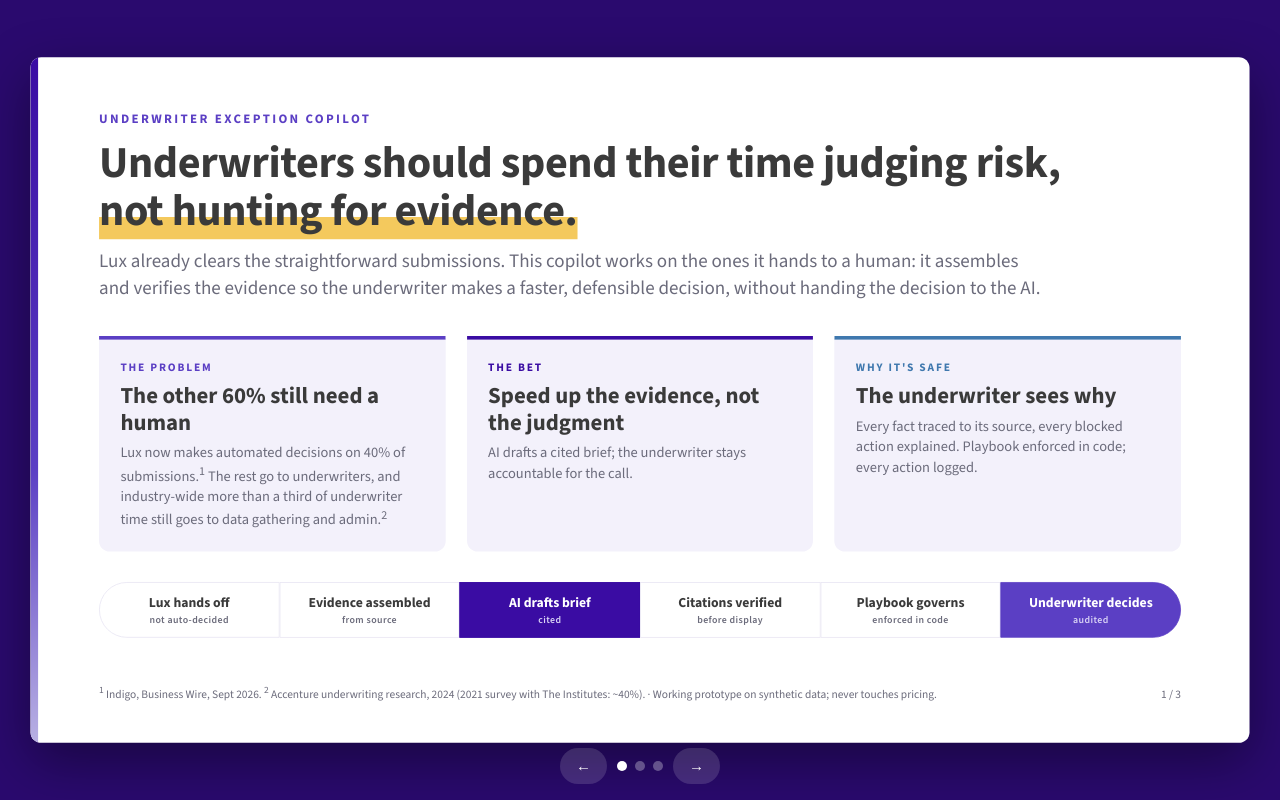
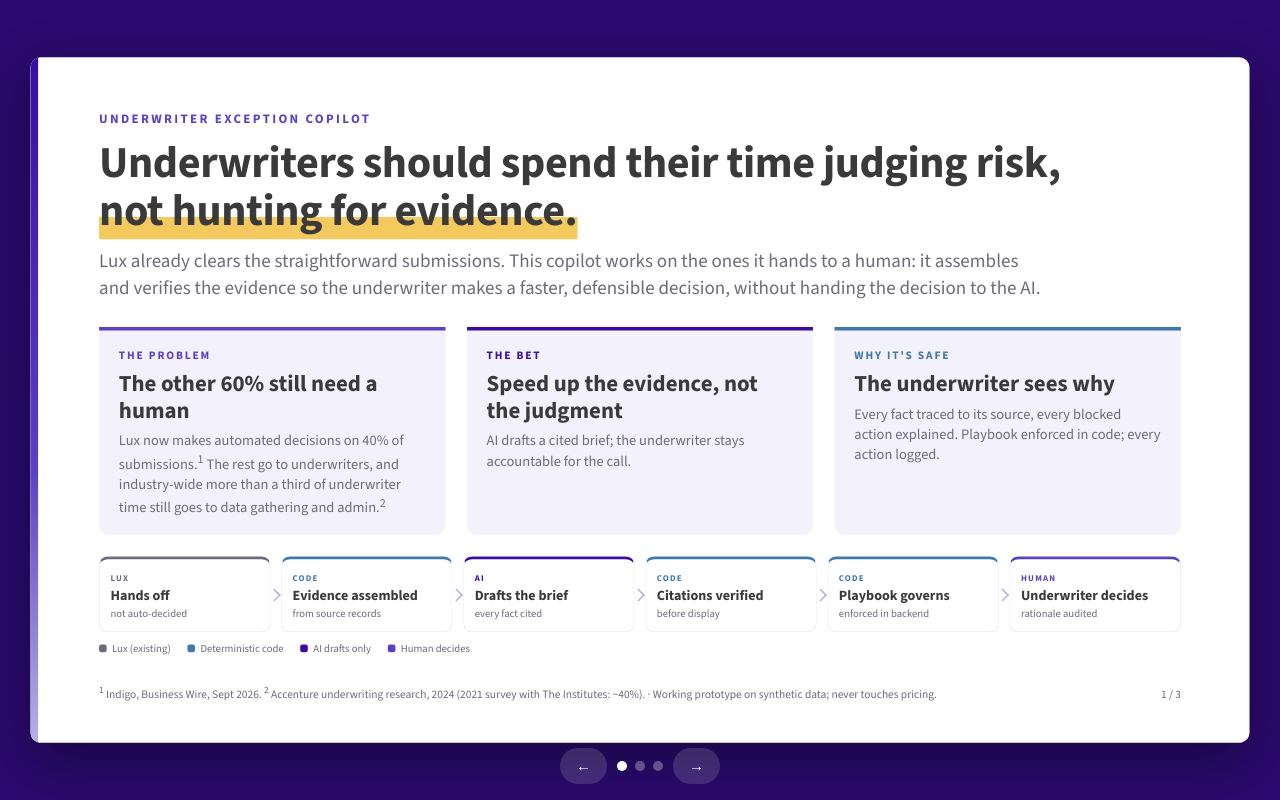
Before and after one commit to akhilesh360/underwriter-exception-copilot, a plain HTML site: page docs/deck.html in a window 1280 px wide. Drawn offline with nearby package versions, Linux system fonts and the light colour scheme.

Commit message:
Deck: consistent flow with arrows and step owners

```diff
--- a/docs/deck.html
+++ b/docs/deck.html
@@ -28,18 +28,19 @@
   .foot a{color:var(--primary);font-weight:700;text-decoration:none}
 
   /* slide 1 */
-  .big3{display:grid;grid-template-columns:repeat(3,1fr);gap:28px;margin-top:46px}
-  .card{border-top:5px solid var(--c);background:var(--lav50);border-radius:0 0 14px 14px;padding:26px 28px 28px}
+  .big3{display:grid;grid-template-columns:repeat(3,1fr);gap:28px;margin-top:34px}
+  .card{border-top:5px solid var(--c);background:var(--lav50);border-radius:0 0 14px 14px;padding:22px 26px 22px}
   .card .lbl{font-size:15px;font-weight:800;letter-spacing:.16em;text-transform:uppercase;color:var(--c)}
   .card .val{font-size:30px;font-weight:800;line-height:1.15;color:var(--header);margin-top:10px}
   .card .txt{font-size:19px;line-height:1.4;color:var(--muted);margin-top:10px}
-  .flow{margin-top:40px;display:flex;align-items:center}
-  .step{flex:1;text-align:center;font-size:18px;font-weight:700;color:var(--header);padding:14px 6px;border:1px solid var(--line);background:#fff}
-  .step:first-child{border-radius:999px 0 0 999px} .step:last-child{border-radius:0 999px 999px 0}
-  .step small{display:block;font-size:13px;font-weight:600;color:var(--muted);letter-spacing:.04em;margin-top:2px}
-  .step.ai{background:var(--primary);color:#fff;border-color:var(--primary)} .step.ai small{color:#d9d3f5}
-  .step.hu{background:var(--purple);color:#fff;border-color:var(--purple)} .step.hu small{color:#d9d3f5}
-
+  .flow{margin-top:28px;display:grid;grid-template-columns:repeat(6,1fr);gap:14px}
+  .step{position:relative;background:#fff;border:1px solid var(--line);border-top:4px solid var(--o);border-radius:12px;padding:12px 14px 14px;text-align:left}
+  .step:not(:last-child)::after{content:"";position:absolute;right:-12px;top:50%;width:10px;height:10px;border-top:2.5px solid var(--lav);border-right:2.5px solid var(--lav);transform:translate(0,-50%) rotate(45deg)}
+  .step .own{display:inline-block;font-size:11.5px;font-weight:800;letter-spacing:.14em;text-transform:uppercase;color:var(--o)}
+  .step .t{font-size:18.5px;font-weight:800;color:var(--header);margin-top:4px;line-height:1.15}
+  .step .d{font-size:14px;color:var(--muted);margin-top:3px}
+  .legend{display:flex;gap:22px;margin:12px 0 18px;font-size:14px;color:var(--muted)}
+  .legend i{display:inline-block;width:10px;height:10px;border-radius:3px;background:var(--o);margin-right:7px;vertical-align:0}
   /* slide 2 */
   .s2{display:grid;grid-template-columns:1fr 360px;gap:40px;margin-top:30px;flex:1;min-height:0;margin-bottom:22px}
   .video{background:#0f172a;border-radius:14px;overflow:hidden;display:flex}
@@ -91,13 +92,14 @@
       <div class="card" style="--c:var(--skydark)"><div class="lbl">Why it's safe</div><div class="val">The underwriter sees why</div><div class="txt">Every fact traced to its source, every blocked action explained. Playbook enforced in code; every action logged.</div></div>
     </div>
     <div class="flow">
-      <div class="step">Lux hands off<small>not auto-decided</small></div>
-      <div class="step">Evidence assembled<small>from source</small></div>
-      <div class="step ai">AI drafts brief<small>cited</small></div>
-      <div class="step">Citations verified<small>before display</small></div>
-      <div class="step">Playbook governs<small>enforced in code</small></div>
-      <div class="step hu">Underwriter decides<small>audited</small></div>
+      <div class="step" style="--o:var(--muted)"><span class="own">Lux</span><div class="t">Hands off</div><div class="d">not auto-decided</div></div>
+      <div class="step" style="--o:var(--skydark)"><span class="own">Code</span><div class="t">Evidence assembled</div><div class="d">from source records</div></div>
+      <div class="step" style="--o:var(--primary)"><span class="own">AI</span><div class="t">Drafts the brief</div><div class="d">every fact cited</div></div>
+      <div class="step" style="--o:var(--skydark)"><span class="own">Code</span><div class="t">Citations verified</div><div class="d">before display</div></div>
+      <div class="step" style="--o:var(--skydark)"><span class="own">Code</span><div class="t">Playbook governs</div><div class="d">enforced in backend</div></div>
+      <div class="step" style="--o:var(--purple)"><span class="own">Human</span><div class="t">Underwriter decides</div><div class="d">rationale audited</div></div>
     </div>
+    <div class="legend"><span style="--o:var(--muted)"><i></i>Lux (existing)</span><span style="--o:var(--skydark)"><i></i>Deterministic code</span><span style="--o:var(--primary)"><i></i>AI drafts only</span><span style="--o:var(--purple)"><i></i>Human decides</span></div>
     <div class="foot"><span><sup>1</sup> Indigo, Business Wire, Sept 2026. <sup>2</sup> Accenture underwriting research, 2024 (2021 survey with The Institutes: ~40%). · Working prototype on synthetic data; never touches pricing.</span><span style="white-space:nowrap">1 / 3</span></div>
   </section>
 
```
